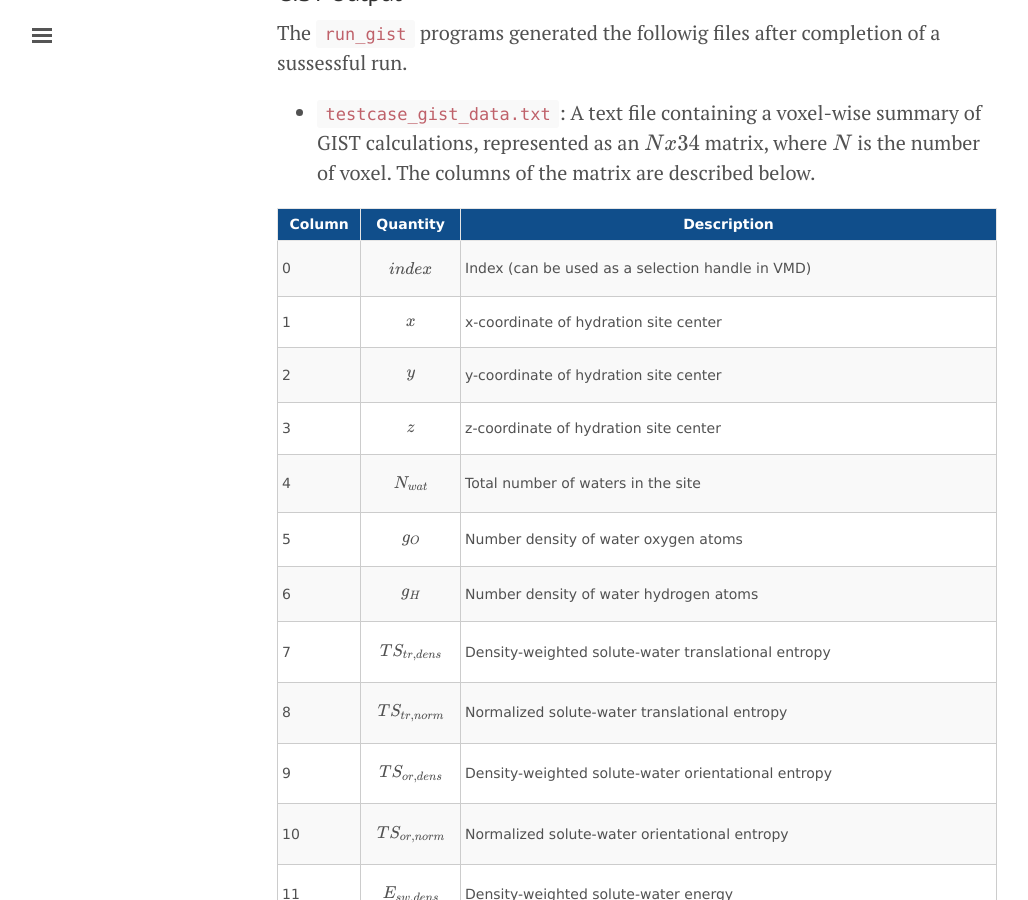
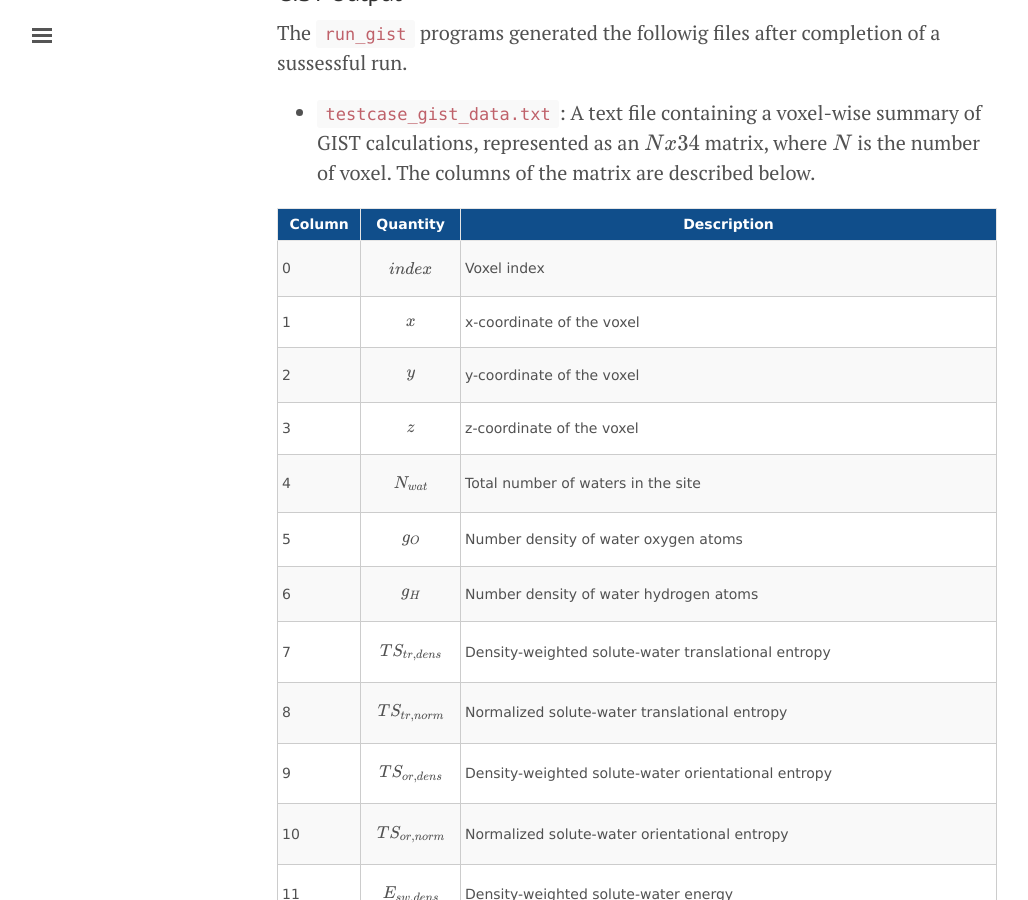
Before and after one commit to KurtzmanLab/SSTMap, a Jekyll site: the page built from _posts/2017-05-09-undestanding-output.md, in a window 1280 px wide and 900 px high, scrolled down 2931 px. Shown: the whole window, without its empty margins (3-1031 px from the left). Built offline with Jekyll 4.4.1, drawn with Linux system fonts in a browser that asks for light colours; formulas are drawn with MathJax 3.

Commit message:
Update 2017-05-09-undestanding-output.md

```diff
--- a/_posts/2017-05-09-undestanding-output.md
+++ b/_posts/2017-05-09-undestanding-output.md
@@ -89,10 +89,10 @@ The `run_gist` programs generated the followig files after completion of a susse
 </style>
 <table class="tableizer-table">
 <thead><tr class="tableizer-firstrow"><th>Column</th><th>Quantity</th><th>Description</th></tr></thead><tbody>
- <tr><td>0</td><td>$$index$$</td><td>Index (can be used as a selection handle in VMD)</td></tr>
- <tr><td>1</td><td>$$x$$</td><td>x-coordinate of hydration site center</td></tr>
- <tr><td>2</td><td>$$y$$</td><td>y-coordinate of hydration site center</td></tr>
- <tr><td>3</td><td>$$z$$</td><td>z-coordinate of hydration site center</td></tr>
+ <tr><td>0</td><td>$$index$$</td><td>Voxel index</td></tr>
+ <tr><td>1</td><td>$$x$$</td><td>x-coordinate of the voxel</td></tr>
+ <tr><td>2</td><td>$$y$$</td><td>y-coordinate of the voxel</td></tr>
+ <tr><td>3</td><td>$$z$$</td><td>z-coordinate of the voxel</td></tr>
  <tr><td>4</td><td>$$N_{wat}$$</td><td>Total number of waters in the site</td></tr>
  <tr><td>5</td><td>$$g_O$$</td><td>Number density of water oxygen atoms</td></tr>
  <tr><td>6</td><td>$$g_H$$</td><td>Number density of water hydrogen atoms</td></tr>
```
